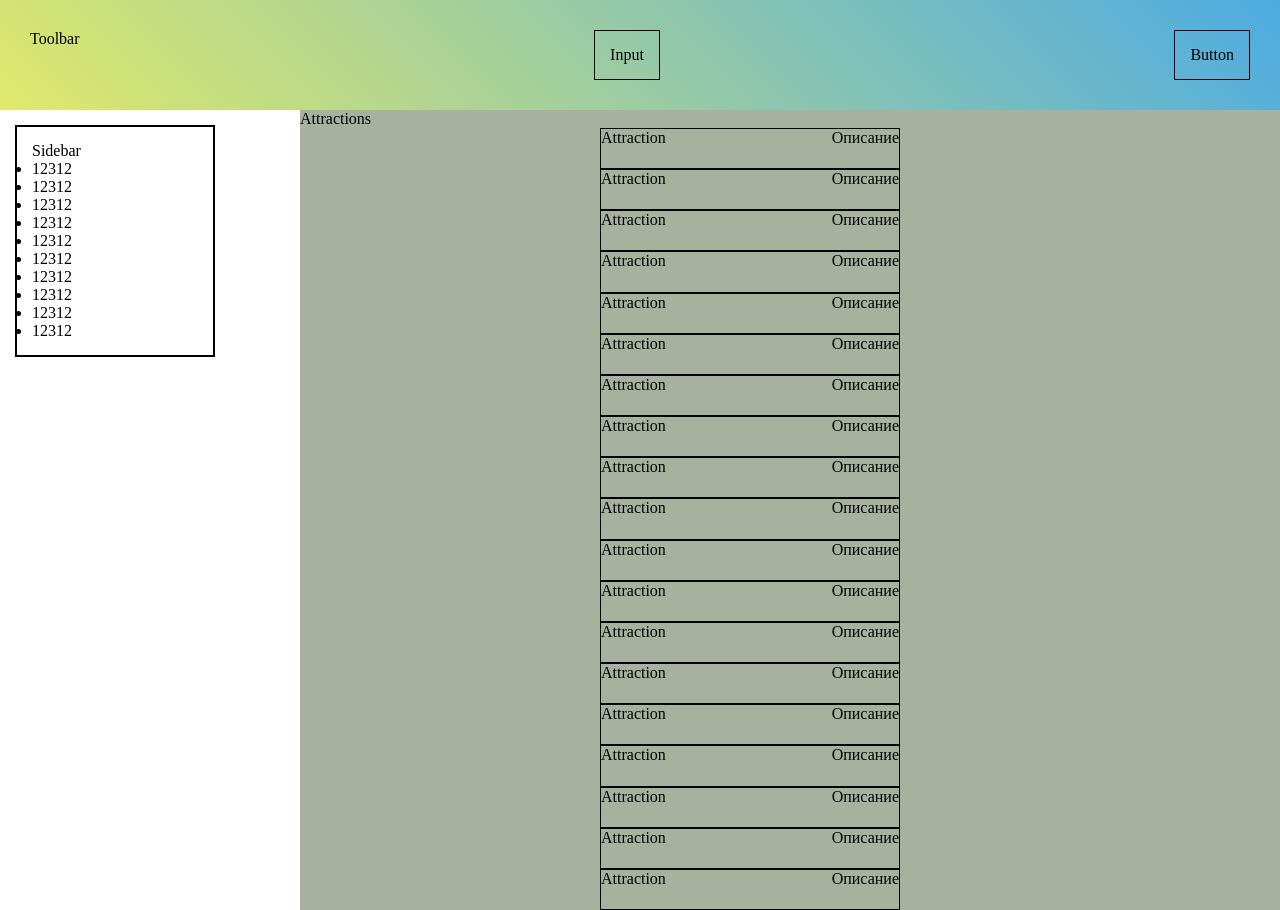
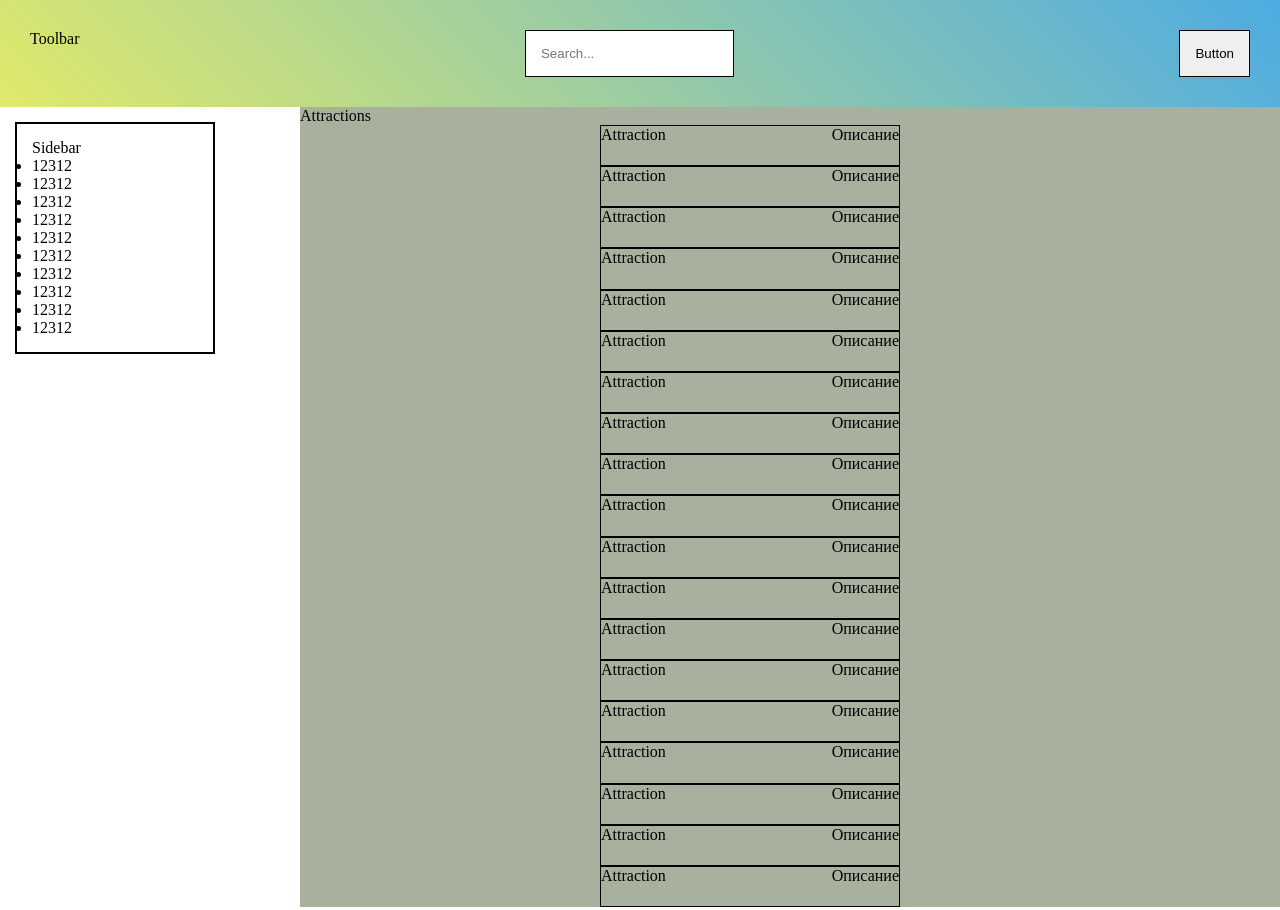
Before and after one commit to anagoat/Attractions, a React (Create React App) app: page / in a window 1280 px wide. Built offline with nearby package versions, Linux system fonts and the light colour scheme.

Commit message:
'ver1.05'

```diff
--- a/package.json
+++ b/package.json
@@ -29,6 +29,7 @@
     ]
   },
   "devDependencies": {
-    "node-sass": "^4.12.0"
+    "node-sass": "^4.12.0",
+    "prop-types": "^15.7.2"
   }
 }
--- a/src/App.js
+++ b/src/App.js
@@ -1,16 +1,32 @@
-import React from 'react';
+import React, { Component } from 'react';
 import './App.scss';
+// import PropTypes from 'prop-types';
 
 import Toolbar from './components/Toolbar/Toolbar';
 import Attractions from './containers/Attractions/Attractions';
 import Sidebar from './containers/Sidebar/Sidebar';
 
-const App = () => (
+class App extends Component {
+    constructor (props) {
+        super(props)
 
-    <div className="App">
-        <Toolbar />
-        <Attractions />
-        <Sidebar />
-    </div>
-)
+        this.state = {
+            searchField: ''
+        }
+    }
+    render () {
+        return (
+            <div className="App">
+            <Toolbar search = {this.state.searchField} />
+            <Attractions />
+            <Sidebar />
+        </div>
+        )
+    }
+}
+
+
+// App.propTypes = {
+// };
+
 export default App;
--- a/src/components/Toolbar/Toolbar.js
+++ b/src/components/Toolbar/Toolbar.js
@@ -1,17 +1,23 @@
 import React from 'react';
+import PropTypes from 'prop-types';
+
 
 import './Toolbar.scss';
 import Button from '../UI/Button/Button';
 import Input from '../UI/Input/Input';
 
-const Toolbar = () => {
+const Toolbar = ( {search} ) => {
     return (
         <div className="Toolbar">
             Toolbar
-            <Input />
+            <Input placeholder="Search..." />
             <Button />
         </div>
     );
 };
 
+Toolbar.propTypes = {
+    search: PropTypes.string.isRequired
+};
+
 export default Toolbar;
--- a/src/components/UI/Button/Button.js
+++ b/src/components/UI/Button/Button.js
@@ -9,9 +9,9 @@ class Button extends Component {
 
     render() {
         return (
-            <div className="Button">
+            <button className="Button">
                 Button
-            </div>
+            </button>
         );
     }
 }
--- a/src/components/UI/Input/Input.js
+++ b/src/components/UI/Input/Input.js
@@ -1,19 +1,19 @@
-import React, { Component } from 'react';
+import React from 'react';
+import PropTypes from 'prop-types';
 
 import './Input.scss';
 
-class Input extends Component {
-    state = {
+const Input = ({ type = 'text', placeholder }) => (
+        <input
+            className="Input"
+            type={type}
+            placeholder={placeholder}
+            value=''
+         />
+)
 
-    }
-
-    render() {
-        return (
-            <div className="Input">
-                Input
-            </div>
-        );
-    }
-}
+Input.propTypes = {
+    placegolder: PropTypes.string,
+};
 
 export default Input;
```
Also changed, not shown: public/index.html (line endings or trailing spaces).
